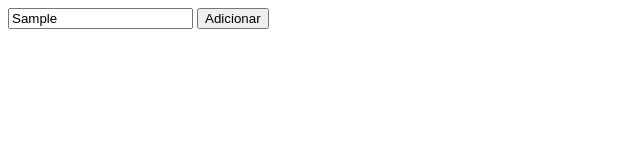
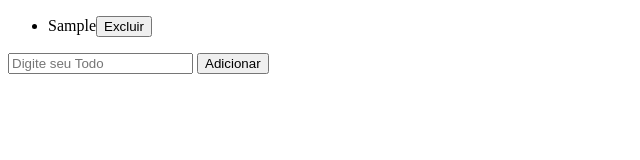
Before and after one commit to douglasabraga/todo-app-js, a plain HTML site: page src/index.html in a window 1280 px wide. Both pictures are taken after typing "Sample" into the empty fields and a click on the button "Adicionar". Shown: the whole page, without its empty margins (0-640 px from the left). Drawn offline with Linux system fonts and the light colour scheme.

Commit message:
Adicionado armazenamento dos 'todos' no local storage

```diff
--- a/src/index.html
+++ b/src/index.html
@@ -7,7 +7,8 @@
 </head>
 <body>
     <div id="app">
-        <input type="text" name="todo" placeholder="Digite sua atividade">
+        <ul></ul>
+        <input type="text" name="todo" placeholder="Digite seu Todo">
         <button>Adicionar</button>
     </div>
 
--- a/src/js/todos.js
+++ b/src/js/todos.js
@@ -1 +1,59 @@
-alert('DOIDERA');
+const inputElement = document.querySelector('#app input');
+const buttonElement = document.querySelector('#app button');
+const ulElement = document.querySelector('#app ul');
+
+const todos = JSON.parse(localStorage.getItem('list_item')) || [];
+
+function renderTodos(){
+    //Todo o conteudo da lista é substituido por ''
+    ulElement.innerHTML = '';
+
+    for(todo of todos){
+        const todoElement = document.createElement('li');
+        const todoText = document.createTextNode(todo);
+
+        //const linkElement = document.createElement('a');
+        const buttonText = document.createTextNode('Excluir');
+        const deleteButton = document.createElement('button');
+
+        deleteButton.setAttribute('class','delete');
+        const pos = todos.indexOf(todo);
+        deleteButton.setAttribute('onclick','( deleteTodo('+ pos +'))');
+
+
+        //linkElement.setAttribute('onclick','( deleteTodo('+ pos +'))')
+
+        //linkElement.setAttribute('href','#');
+        deleteButton.appendChild(buttonText);
+        //linkElement.appendChild(deleteButton);
+
+        todoElement.appendChild(todoText);
+        ulElement.appendChild(todoElement);
+        todoElement.appendChild(deleteButton);
+    }
+}
+
+renderTodos();
+
+function addTodo(){
+    const novoTodo = inputElement.value;
+    inputElement.value = '';
+
+    todos.push(novoTodo);
+    renderTodos();
+    saveToStorage();
+}
+
+buttonElement.onclick = addTodo;
+
+
+function deleteTodo(pos){
+    itemRemovido = todos.splice(pos, 1);
+    renderTodos();
+    saveToStorage();
+    console.log(itemRemovido);
+}
+
+function saveToStorage() {
+    localStorage.setItem('list_item', JSON.stringify(todos));
+}
```
